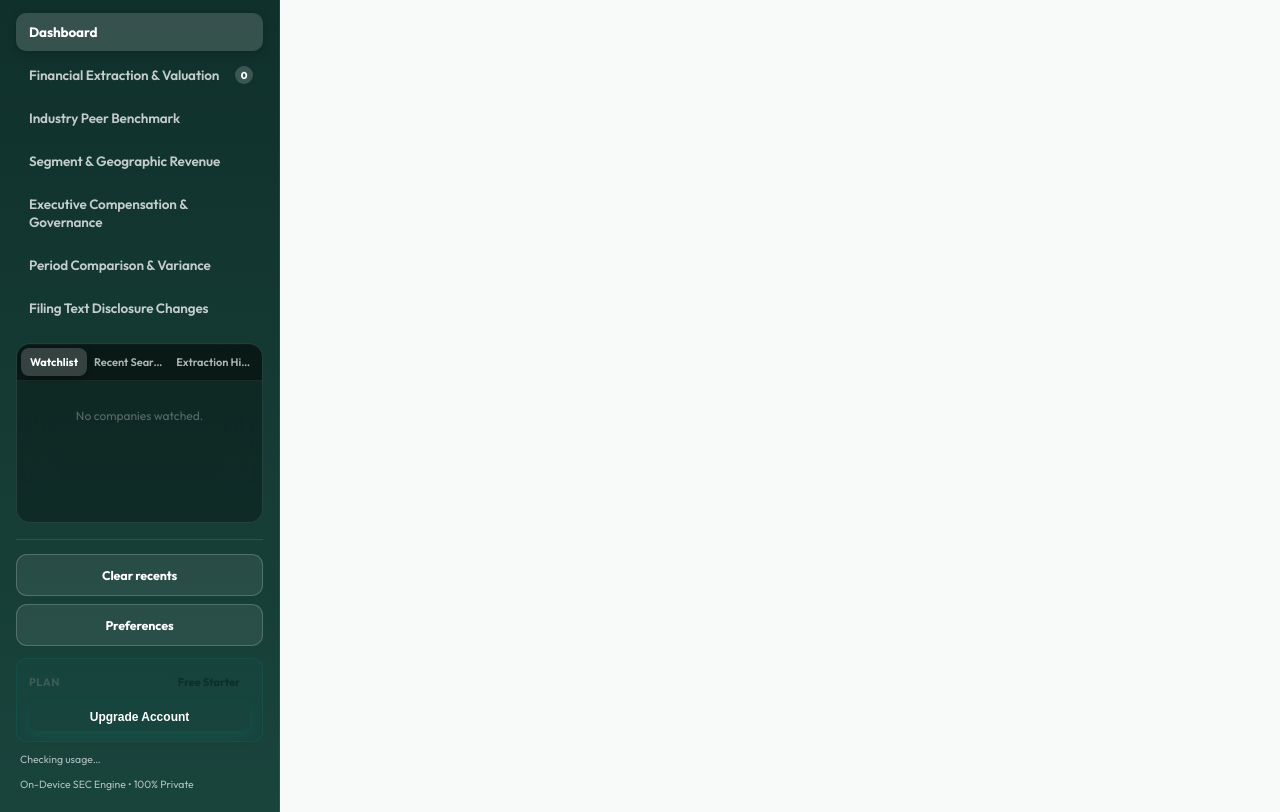
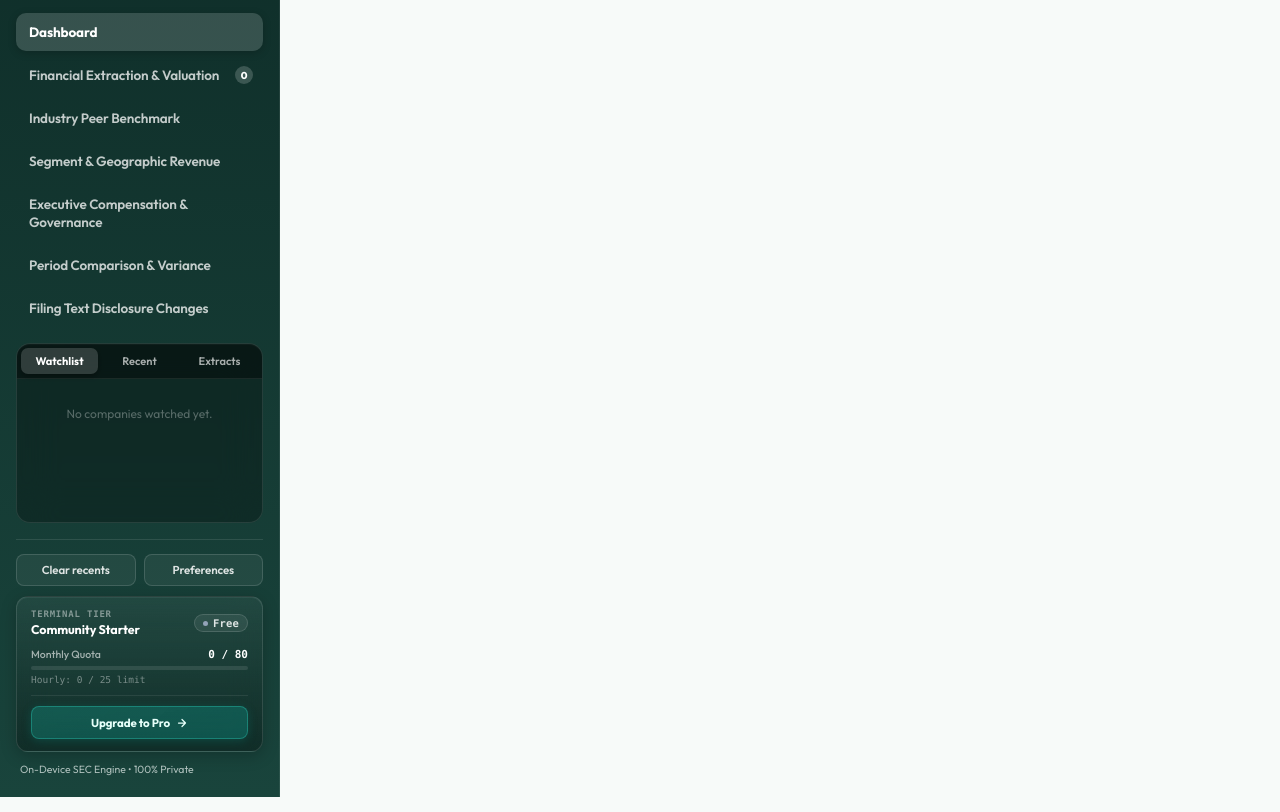
Before and after one commit to Calio-Official/calio-platform, a browser extension: page app.html in a window 1280 px wide. Shown: the part 86-898 px from the top of the page. Drawn offline with Linux system fonts and the light colour scheme.

Commit message:
feat(sidebar): clean minimal drawer tabs and institutional terminal plan card

```diff
--- a/app.css
+++ b/app.css
@@ -165,31 +165,31 @@ body {
   margin-top: auto;
 }
 
-/* Identical sibling actions — same width & height */
+/* Identical sibling actions — sleek 2-column grid */
 .sidebar-actions {
-  display: flex;
-  flex-direction: column;
+  display: grid;
+  grid-template-columns: 1fr 1fr;
   gap: 8px;
   width: 100%;
-  margin-bottom: 12px;
+  margin-bottom: 10px;
 }
 
 .sidebar-btn {
   appearance: none;
   box-sizing: border-box;
   width: 100%;
-  height: 42px;
-  min-height: 42px;
-  max-height: 42px;
+  height: 32px;
+  min-height: 32px;
+  max-height: 32px;
   margin: 0;
-  padding: 0 12px;
-  border: 1px solid rgba(255, 255, 255, 0.2);
-  border-radius: 11px;
-  background: rgba(255, 255, 255, 0.08);
-  color: #ffffff;
+  padding: 0 8px;
+  border: 1px solid rgba(255, 255, 255, 0.14);
+  border-radius: 8px;
+  background: rgba(255, 255, 255, 0.06);
+  color: rgba(255, 255, 255, 0.85);
   font-family: inherit;
-  font-size: 12.5px;
-  font-weight: 650;
+  font-size: 11.5px;
+  font-weight: 600;
   letter-spacing: -0.01em;
   line-height: 1;
   text-align: center;
@@ -197,16 +197,17 @@ body {
   display: flex;
   align-items: center;
   justify-content: center;
-  transition: background 0.15s ease, border-color 0.15s ease;
+  transition: all 0.16s ease;
 }
 
 .sidebar-btn:hover {
-  background: rgba(255, 255, 255, 0.14);
-  border-color: rgba(255, 255, 255, 0.28);
+  background: rgba(255, 255, 255, 0.12);
+  border-color: rgba(255, 255, 255, 0.25);
+  color: #ffffff;
 }
 
 .sidebar-btn:active {
-  background: rgba(255, 255, 255, 0.1);
+  background: rgba(255, 255, 255, 0.08);
 }
 
 .micro {
@@ -1593,51 +1594,181 @@ table.filings .row-actions {
   color: var(--ink);
 }
 
-/* Sidebar Plan Card & Upgrade Button */
+/* Sidebar Plan Card & Upgrade Button — Institutional Terminal Aesthetic */
 .sidebar-plan-box {
   margin: 8px 0 10px;
-  padding: 10px 12px;
-  border-radius: 10px;
-  background: rgba(15, 118, 110, 0.08);
-  border: 1px solid rgba(15, 118, 110, 0.22);
+  padding: 12px 14px;
+  border-radius: 12px;
+  background: linear-gradient(180deg, rgba(255, 255, 255, 0.05) 0%, rgba(0, 0, 0, 0.32) 100%);
+  border: 1px solid rgba(255, 255, 255, 0.12);
+  box-shadow: inset 0 1px 0 rgba(255, 255, 255, 0.06), 0 4px 16px rgba(0, 0, 0, 0.22);
+  backdrop-filter: blur(16px);
+  -webkit-backdrop-filter: blur(16px);
 }
 
 .sidebar-plan-row {
   display: flex;
   align-items: center;
   justify-content: space-between;
-  margin-bottom: 8px;
-}
-
-.sidebar-plan-label {
+  margin-bottom: 10px;
+}
+
+.plan-tier-info {
+  display: flex;
+  flex-direction: column;
+  gap: 2px;
+}
+
+.plan-tier-label {
+  font-size: 9px;
+  font-weight: 700;
+  letter-spacing: 0.8px;
+  color: rgba(255, 255, 255, 0.45);
+  text-transform: uppercase;
+  font-family: var(--mono);
+}
+
+.plan-tier-name {
+  font-size: 12.5px;
+  font-weight: 700;
+  color: #ffffff;
+  letter-spacing: -0.01em;
+}
+
+.plan-tier-badge {
+  display: inline-flex;
+  align-items: center;
+  gap: 5px;
+  padding: 3px 8px;
+  border-radius: 999px;
+  font-size: 10.5px;
+  font-weight: 600;
+  font-family: var(--mono);
+  letter-spacing: 0.2px;
+  line-height: 1;
+}
+
+.plan-tier-dot {
+  width: 5px;
+  height: 5px;
+  border-radius: 50%;
+  background: #94a3b8;
+}
+
+.plan-tier-badge.free {
+  background: rgba(255, 255, 255, 0.07);
+  border: 1px solid rgba(255, 255, 255, 0.14);
+  color: rgba(255, 255, 255, 0.85);
+}
+
+.plan-tier-badge.pro {
+  background: rgba(13, 148, 136, 0.18);
+  border: 1px solid rgba(45, 212, 191, 0.35);
+  color: #2dd4bf;
+}
+
+.plan-tier-badge.pro .plan-tier-dot {
+  background: #2dd4bf;
+  box-shadow: 0 0 6px rgba(45, 212, 191, 0.6);
+}
+
+.plan-tier-badge.inst {
+  background: rgba(16, 185, 129, 0.18);
+  border: 1px solid rgba(52, 211, 153, 0.35);
+  color: #34d399;
+}
+
+.plan-tier-badge.inst .plan-tier-dot {
+  background: #34d399;
+  box-shadow: 0 0 6px rgba(52, 211, 153, 0.6);
+}
+
+.sidebar-usage-meter {
+  margin-bottom: 10px;
+  padding-bottom: 10px;
+  border-bottom: 1px solid rgba(255, 255, 255, 0.08);
+}
+
+.usage-meter-header {
+  display: flex;
+  align-items: center;
+  justify-content: space-between;
+  margin-bottom: 5px;
+}
+
+.usage-meter-label {
+  font-size: 10.5px;
+  color: rgba(255, 255, 255, 0.6);
+  font-weight: 500;
+}
+
+.usage-meter-val {
   font-size: 11px;
+  font-family: var(--mono);
+  color: #ffffff;
   font-weight: 700;
-  text-transform: uppercase;
-  letter-spacing: 0.5px;
-  color: var(--soft);
+}
+
+.usage-progress-track {
+  width: 100%;
+  height: 4px;
+  background: rgba(255, 255, 255, 0.1);
+  border-radius: 999px;
+  overflow: hidden;
+  margin-bottom: 4px;
+}
+
+.usage-progress-bar {
+  height: 100%;
+  border-radius: 999px;
+  background: linear-gradient(90deg, #10b981, #14b8a6);
+  transition: width 0.3s ease;
+}
+
+.usage-meter-sub {
+  font-size: 9.5px;
+  color: rgba(255, 255, 255, 0.42);
+  font-family: var(--mono);
 }
 
 .btn-upgrade-sidebar {
   width: 100%;
-  padding: 7px 10px;
-  font-size: 12px;
+  padding: 8px 12px;
+  font-family: inherit;
+  font-size: 11.5px;
   font-weight: 700;
+  letter-spacing: -0.01em;
   border-radius: 8px;
-  border: none;
-  background: var(--accent);
-  color: #fff;
+  border: 1px solid rgba(45, 212, 191, 0.35);
+  background: linear-gradient(135deg, rgba(20, 184, 166, 0.28) 0%, rgba(13, 148, 136, 0.38) 100%);
+  color: #e6fffa;
   cursor: pointer;
-  display: inline-flex;
+  display: flex;
   align-items: center;
   justify-content: center;
-  transition: all 0.15s ease;
-  box-shadow: 0 4px 12px rgba(15, 118, 110, 0.25);
+  gap: 6px;
+  transition: all 0.2s cubic-bezier(0.16, 1, 0.3, 1);
+  box-shadow: 0 2px 10px rgba(13, 148, 136, 0.25);
 }
 
 .btn-upgrade-sidebar:hover {
-  background: #0d6860;
+  background: linear-gradient(135deg, rgba(20, 184, 166, 0.48) 0%, rgba(13, 148, 136, 0.58) 100%);
+  border-color: rgba(94, 234, 212, 0.6);
+  color: #ffffff;
   transform: translateY(-1px);
-  box-shadow: 0 6px 16px rgba(15, 118, 110, 0.35);
+  box-shadow: 0 4px 16px rgba(13, 148, 136, 0.4);
+}
+
+.btn-upgrade-sidebar:active {
+  transform: translateY(0);
+}
+
+.upgrade-arrow-icon {
+  transition: transform 0.2s ease;
+}
+
+.btn-upgrade-sidebar:hover .upgrade-arrow-icon {
+  transform: translateX(2px);
 }
 
 /* Quota Modal Styles */
@@ -2367,8 +2498,8 @@ table.filings tr:hover td {
 
 .sidebar-seg-control {
   display: grid;
-  grid-template-columns: 1fr 1.2fr 1.3fr;
-  background: rgba(0, 0, 0, 0.38);
+  grid-template-columns: repeat(3, 1fr);
+  background: rgba(0, 0, 0, 0.4);
   padding: 4px;
   gap: 3px;
   border-bottom: 1px solid rgba(255, 255, 255, 0.08);
@@ -2378,16 +2509,15 @@ table.filings tr:hover td {
   appearance: none;
   border: none;
   background: transparent;
-  color: rgba(255, 255, 255, 0.68);
+  color: rgba(255, 255, 255, 0.65);
   font-family: inherit;
   font-size: 11px;
   font-weight: 600;
-  padding: 7px 4px;
-  border-radius: 8px;
+  padding: 6px 2px;
+  border-radius: 7px;
   cursor: pointer;
   text-align: center;
   white-space: nowrap;
-  text-overflow: ellipsis;
   overflow: hidden;
   transition: all 0.18s cubic-bezier(0.16, 1, 0.3, 1);
 }
@@ -2398,10 +2528,10 @@ table.filings tr:hover td {
 }
 
 .seg-btn.is-active {
-  background: rgba(255, 255, 255, 0.18);
+  background: rgba(255, 255, 255, 0.16);
   color: #ffffff;
   font-weight: 700;
-  box-shadow: 0 2px 8px rgba(0, 0, 0, 0.35);
+  box-shadow: 0 2px 6px rgba(0, 0, 0, 0.35);
 }
 
 .sidebar-drawer-body {
--- a/app.html
+++ b/app.html
@@ -47,15 +47,15 @@
         <!-- High-Efficiency Segmented Drawer -->
         <div class="sidebar-drawer-container">
           <div class="sidebar-seg-control" role="tablist">
-            <button type="button" class="seg-btn is-active" data-drawer-target="watchlist" role="tab" aria-selected="true">Watchlist</button>
-            <button type="button" class="seg-btn" data-drawer-target="searches" role="tab" aria-selected="false">Recent Searches</button>
-            <button type="button" class="seg-btn" data-drawer-target="extracts" role="tab" aria-selected="false">Extraction History</button>
+            <button type="button" class="seg-btn is-active" data-drawer-target="watchlist" role="tab" aria-selected="true" title="Watchlist">Watchlist</button>
+            <button type="button" class="seg-btn" data-drawer-target="searches" role="tab" aria-selected="false" title="Recent Searches">Recent</button>
+            <button type="button" class="seg-btn" data-drawer-target="extracts" role="tab" aria-selected="false" title="Extraction History">Extracts</button>
           </div>
 
           <div class="sidebar-drawer-body">
             <div id="drawerWatchlist" class="drawer-panel is-active">
               <div id="watchlistList">
-                <p class="history-empty">No companies watched.</p>
+                <p class="history-empty">No companies watched yet.</p>
               </div>
               <div id="alertsList" class="alerts-list" hidden></div>
             </div>
@@ -85,14 +85,34 @@
           </div>
           <div class="sidebar-plan-box" id="sidebarPlanBox">
             <div class="sidebar-plan-row">
-              <span class="sidebar-plan-label">Plan</span>
-              <span class="badge" id="sidebarPlanBadge">Free Starter</span>
+              <div class="plan-tier-info">
+                <span class="plan-tier-label">TERMINAL TIER</span>
+                <span class="plan-tier-name" id="sidebarPlanTierName">Community Starter</span>
+              </div>
+              <span class="plan-tier-badge free" id="sidebarPlanBadge">
+                <span class="plan-tier-dot"></span>
+                <span id="sidebarPlanBadgeText">Free</span>
+              </span>
             </div>
+
+            <div class="sidebar-usage-meter" id="sidebarUsageMeter">
+              <div class="usage-meter-header">
+                <span class="usage-meter-label">Monthly Quota</span>
+                <span class="usage-meter-val" id="usageMeterCount">0 / 80</span>
+              </div>
+              <div class="usage-progress-track">
+                <div class="usage-progress-bar" id="usageProgressBar" style="width: 0%;"></div>
+              </div>
+              <div class="usage-meter-sub" id="usageMicro">Hourly: 0 / 25 limit</div>
+            </div>
+
             <button type="button" class="btn-upgrade-sidebar" data-action="open-upgrade" id="sidebarUpgradeBtn">
-              Upgrade Account
+              <span id="sidebarUpgradeBtnText">Upgrade to Pro</span>
+              <svg class="upgrade-arrow-icon" width="12" height="12" viewBox="0 0 24 24" fill="none" stroke="currentColor" stroke-width="2.5" stroke-linecap="round" stroke-linejoin="round">
+                <path d="M5 12h14M12 5l7 7-7 7"/>
+              </svg>
             </button>
           </div>
-          <p class="micro" id="usageMicro">Checking usage…</p>
           <p class="micro">
             On-Device SEC Engine • 100% Private
           </p>
```
Also changed, not shown: app.js (+46 -10 lines).
